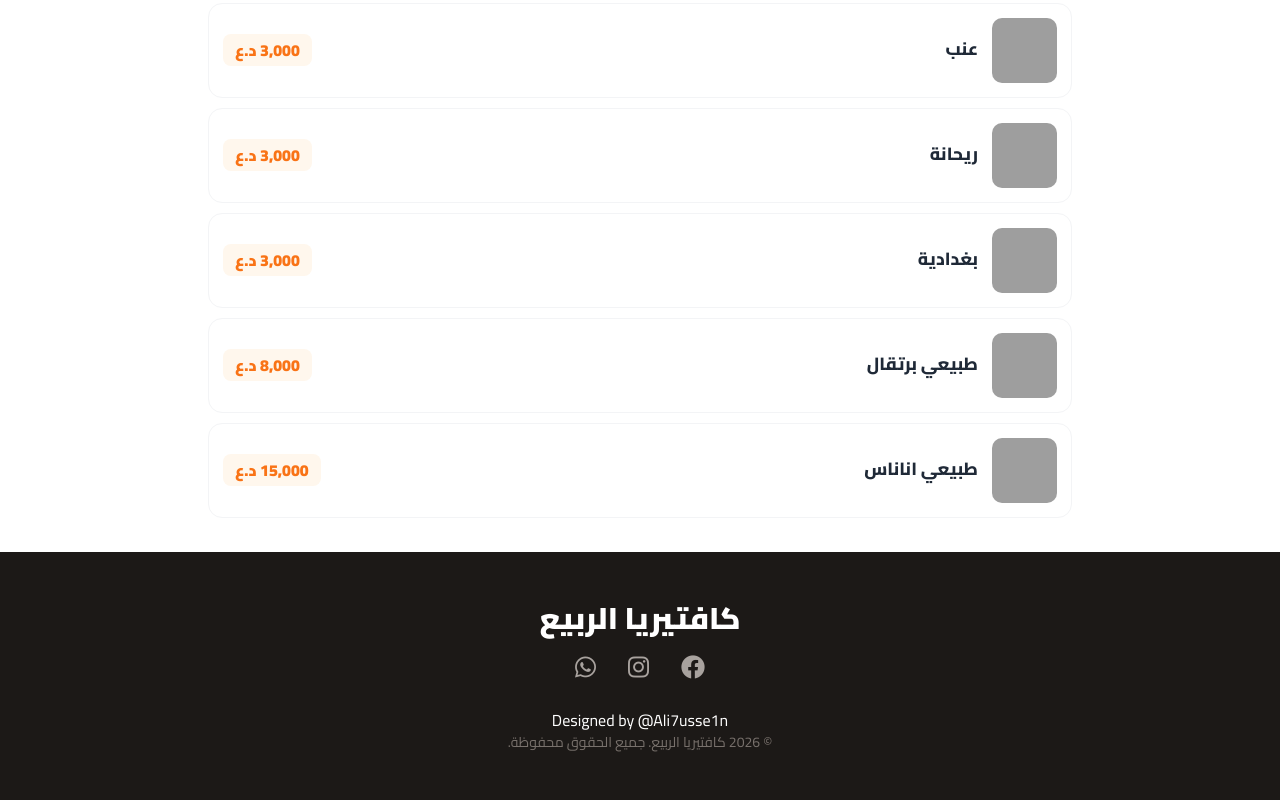
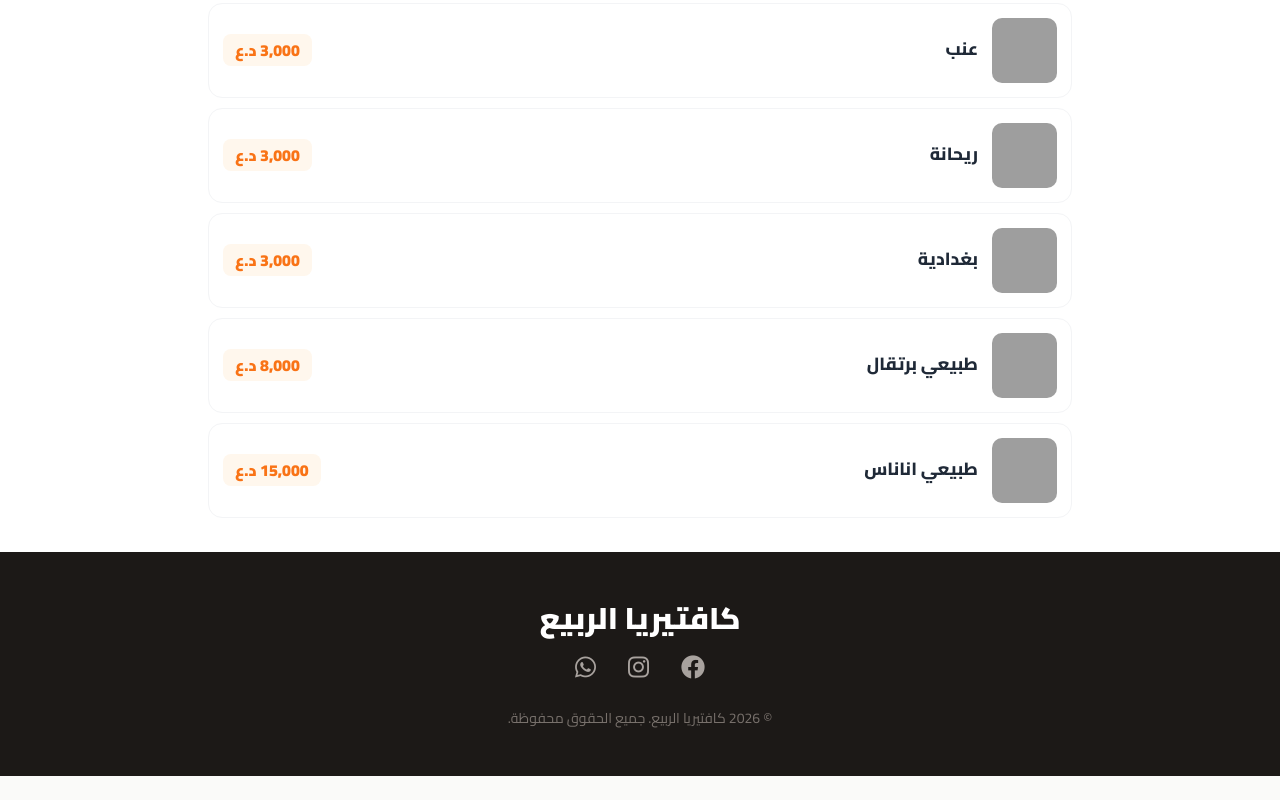
Before and after one commit to Ali7usse1n/Ali7usse1n.github.io, a plain HTML site: page index.html in a window 1280 px wide. Shown: the part 1016-1816 px from the top of the page. After the commit the page ends 1792 px from the top, so only its background shows below. Drawn offline with nearby package versions, Linux system fonts and the light colour scheme; grey boxes are pictures that could not be loaded.

Commit message:
Update index.html

```diff
--- a/index.html
+++ b/index.html
@@ -319,7 +319,6 @@
                 <a href="#" class="text-stone-400 hover:text-orange-500 transition-all"><i class="fab fa-instagram"></i></a>
                 <a href="#" class="text-stone-400 hover:text-orange-500 transition-all"><i class="fab fa-whatsapp"></i></a>
             </div>
-                    <p>Designed by @Ali7usse1n</p>
             <p class="text-stone-500 text-sm">© 2026 كافتيريا الربيع. جميع الحقوق محفوظة.</p>
         </div>
     </footer>
```
